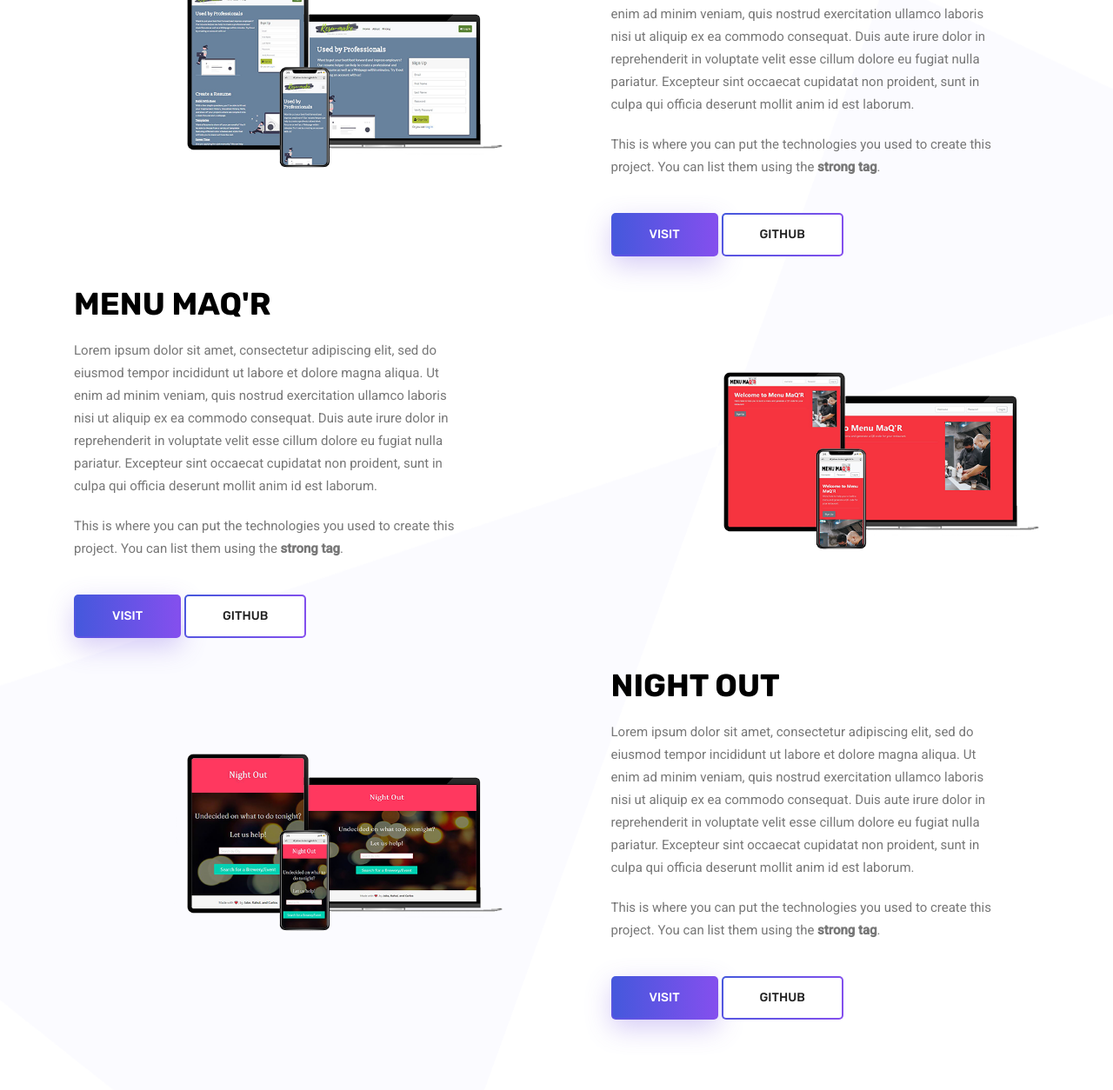
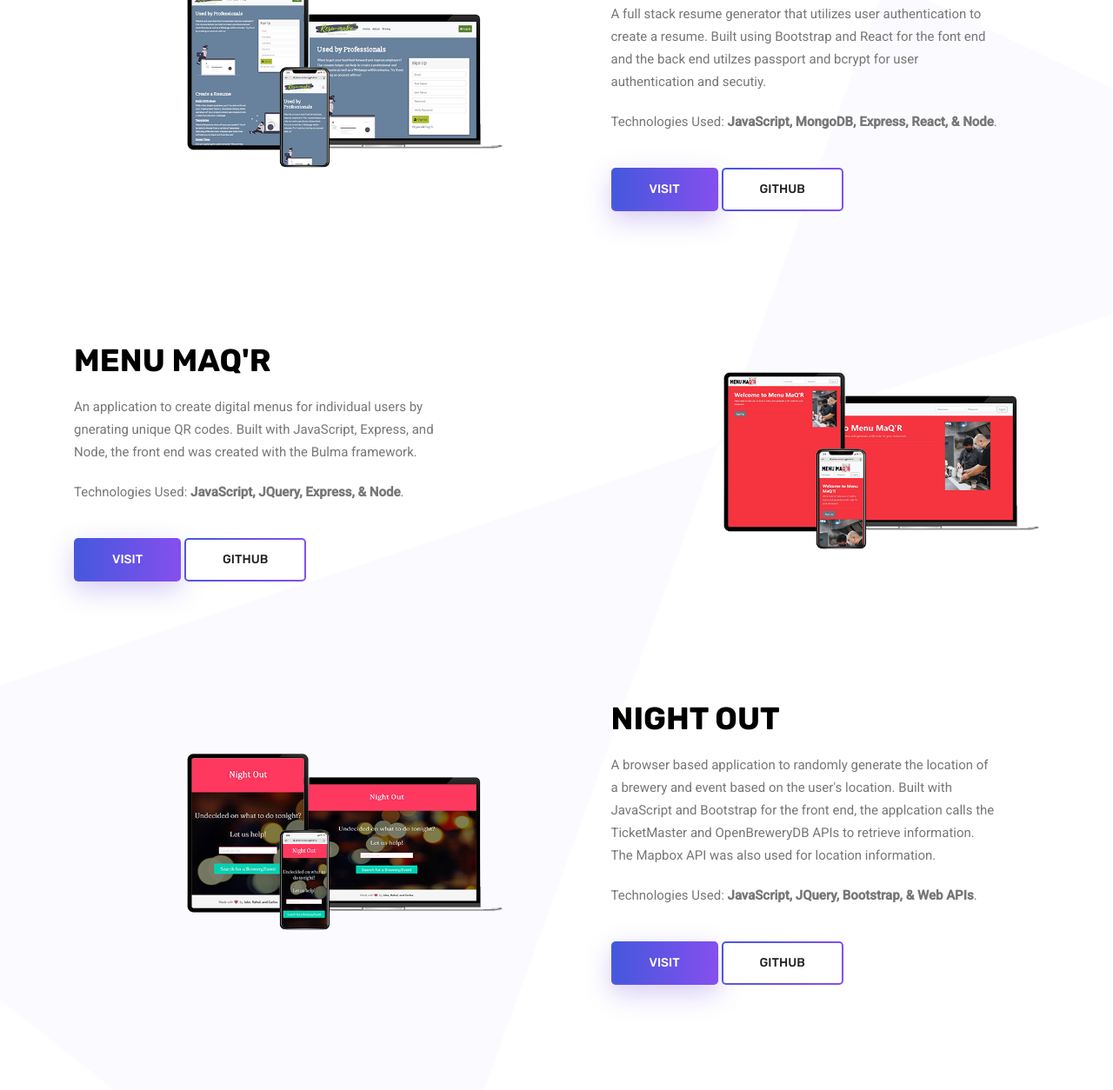
Before and after one commit to jwhendershott/portfolio-2.0, a plain HTML site: page index.html in a window 1280 px wide. Shown: the part 743-1997 px from the top of the page at 87% size. Drawn offline with nearby package versions, Linux system fonts and the light colour scheme.

Commit message:
updated home-banner.png and project descriptions

```diff
--- a/index.html
+++ b/index.html
@@ -50,13 +50,11 @@
 					<div class="main_title text-left">
 						<h2>Resu-Make</h2>
 						<p>
-							Lorem ipsum dolor sit amet, consectetur adipiscing elit, sed do eiusmod tempor incididunt ut labore et dolore magna aliqua.
-							Ut enim ad minim veniam, quis nostrud exercitation ullamco laboris nisi ut aliquip ex ea commodo consequat.
-							Duis aute irure dolor in reprehenderit in voluptate velit esse cillum dolore eu fugiat nulla pariatur.
-							Excepteur sint occaecat cupidatat non proident, sunt in culpa qui officia deserunt mollit anim id est laborum.
+							A full stack resume generator that utilizes user authentication to create a resume. Built using Bootstrap and React for the font end and the back end
+							utilzes passport and bcrypt for user authentication and secutiy.
 						</p>
 						<p>
-							This is where you can put the technologies you used to create this project. You can list them using the <strong>strong tag</strong>.
+							Technologies Used: <strong>JavaScript, MongoDB, Express, React, & Node</strong>.
 						</p>
 
 						<a class="primary_btn" href="https://resumake-pro.herokuapp.com/" target="_blank"><span>Visit</span></a> <a class="primary_btn tr-bg" href="https://github.com/UT-final-project/group1-final-project" target="_blank"><span>Github</span></a>
@@ -74,13 +72,11 @@
 					<div class="main_title text-left">
 						<h2>Menu MaQ'R</h2>
 						<p>
-							Lorem ipsum dolor sit amet, consectetur adipiscing elit, sed do eiusmod tempor incididunt ut labore et dolore magna aliqua.
-							Ut enim ad minim veniam, quis nostrud exercitation ullamco laboris nisi ut aliquip ex ea commodo consequat.
-							Duis aute irure dolor in reprehenderit in voluptate velit esse cillum dolore eu fugiat nulla pariatur.
-							Excepteur sint occaecat cupidatat non proident, sunt in culpa qui officia deserunt mollit anim id est laborum.
+							An application to create digital menus for individual users by gnerating unique QR codes. Built with JavaScript, Express, and Node, the front end
+							was created with the Bulma framework.
 						</p>
 						<p>
-							This is where you can put the technologies you used to create this project. You can list them using the <strong>strong tag</strong>.
+							Technologies Used: <strong>JavaScript, JQuery, Express, & Node</strong>.
 						</p>
 
 						<a class="primary_btn" href="https://menumaqr.herokuapp.com/index.html" target="_blank"><span>Visit</span></a> <a class="primary_btn tr-bg" href="https://github.com/tafseer-khan/UTA_BootCamp_Project_2" target="_blank"><span>Github</span></a>
@@ -109,13 +105,11 @@
 					<div class="main_title text-left">
 						<h2>Night Out</h2>
 						<p>
-							Lorem ipsum dolor sit amet, consectetur adipiscing elit, sed do eiusmod tempor incididunt ut labore et dolore magna aliqua.
-							Ut enim ad minim veniam, quis nostrud exercitation ullamco laboris nisi ut aliquip ex ea commodo consequat.
-							Duis aute irure dolor in reprehenderit in voluptate velit esse cillum dolore eu fugiat nulla pariatur.
-							Excepteur sint occaecat cupidatat non proident, sunt in culpa qui officia deserunt mollit anim id est laborum.
+							A browser based application to randomly generate the location of a brewery and event based on the user's location. Built with JavaScript and Bootstrap
+							for the front end, the applcation calls the TicketMaster and OpenBreweryDB APIs to retrieve information. The Mapbox API was also used for location information.
 						</p>
 						<p>
-							This is where you can put the technologies you used to create this project. You can list them using the <strong>strong tag</strong>.
+							Technologies Used: <strong>JavaScript, JQuery, Bootstrap, & Web APIs</strong>.
 						</p>
 
 						<a class="primary_btn" href="https://jwhendershott.github.io/NightOut/" target="_blank"><span>Visit</span></a> <a class="primary_btn tr-bg" href="https://github.com/jwhendershott/NightOut" target="_blank"><span>Github</span></a>
```
Also changed, not shown: img/banner/home-banner.png.
